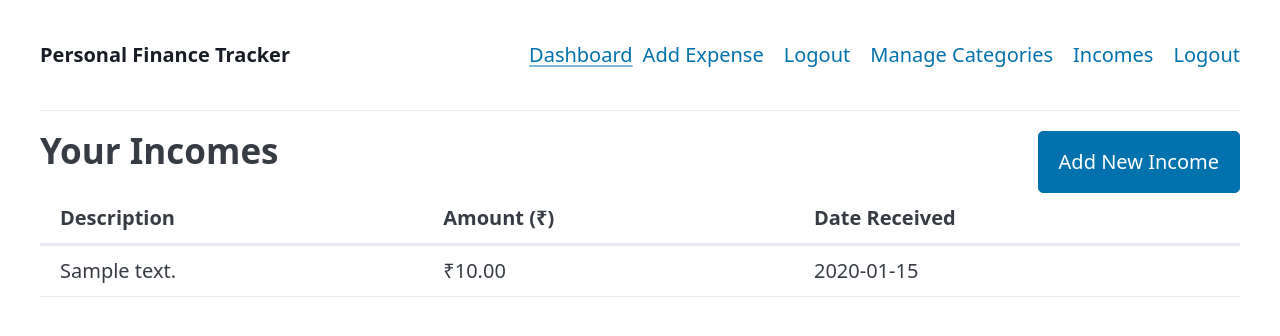
After one commit to PrajwalMadhyastha/personal-finance-webapp, a Flask app: page /incomes in a window 1280 px wide. The commit adds this page. Shown: the top 336 px of the page. Run offline with Flask 3, Linux system fonts and the light colour scheme; a user stored in the database is signed in; tables that the repository leaves empty hold one stand-in row (values such as "Sample post"); parts of the project's set-up code (start-up, migrations or seed data) failed here and were passed over; some libraries are stand-ins or nearby versions.

Commit message:
feat(app): Implement create and read functionality for income

```diff
--- a/finance_tracker/routes.py
+++ b/finance_tracker/routes.py
@@ -1,13 +1,50 @@
 # finance_tracker/routes.py
 from flask import Blueprint, render_template, request, redirect, url_for, flash, current_app, abort, jsonify
 from flask_login import login_user, logout_user, login_required, current_user
-from .models import Expense, User, Category
+from .models import Expense, User, Category, Income
 from datetime import date, datetime, timedelta
 from . import db
 from sqlalchemy import func
 from urllib.parse import urlparse
 
 main_bp = Blueprint('main', __name__)
+
+@main_bp.route('/incomes')
+@login_required
+def view_incomes():
+    """Renders a page listing all incomes for the current user."""
+    incomes = Income.query.filter_by(owner=current_user).order_by(Income.timestamp.desc()).all()
+    return render_template('incomes.html', incomes=incomes)
+
+@main_bp.route('/add_income', methods=['GET', 'POST'])
+@login_required
+def add_income():
+    """Handles adding a new income record."""
+    if request.method == 'POST':
+        description = request.form.get('description')
+        amount_str = request.form.get('amount')
+
+        if not description or not amount_str:
+            flash('Error: All fields are required.', 'error')
+            return redirect(url_for('main.add_income'))
+
+        try:
+            amount = float(amount_str)
+            if amount <= 0:
+                flash('Error: Amount must be a positive number.', 'error')
+                return redirect(url_for('main.add_income'))
+        except ValueError:
+            flash('Error: Amount must be a valid number.', 'error')
+            return redirect(url_for('main.add_income'))
+
+        new_income = Income(description=description, amount=amount, owner=current_user)
+        db.session.add(new_income)
+        db.session.commit()
+        flash('Income record added successfully!', 'success')
+        return redirect(url_for('main.view_incomes'))
+
+    # For a GET request, just show the form
+    return render_template('add_income_form.html')
 
 def get_month_range(today=None):
     """Returns the first and last day of the current month."""
--- a/finance_tracker/templates/base.html
+++ b/finance_tracker/templates/base.html
@@ -26,8 +26,9 @@
                 {% if current_user.is_authenticated %}
                     <a href="{{ url_for('main.dashboard') }}">Dashboard</a>
                     <li><a href="{{ url_for('main.add_expense') }}">Add Expense</a></li>
+                    <li><a href="{{ url_for('main.logout') }}">Logout</a></li>
                     <li><a href="{{ url_for('main.manage_categories') }}">Manage Categories</a></li>
-                    <li><a href="{{ url_for('main.logout') }}">Logout</a></li>
+                    <li><a href="{{ url_for('main.view_incomes') }}">Incomes</a></li> <li><a href="{{ url_for('main.logout') }}">Logout</a></li>
                 {% else %}
                     <li><a href="{{ url_for('main.login') }}">Login</a></li>
                     <li><a href="{{ url_for('main.register') }}">Register</a></li>
--- /dev/null
+++ b/finance_tracker/templates/incomes.html
@@ -0,0 +1,37 @@
+{% extends "base.html" %}
+
+{% block title %}Your Incomes{% endblock %}
+
+{% block content %}
+    <div class="grid">
+        <div>
+            <h2>Your Incomes</h2>
+        </div>
+        <div>
+            <a href="{{ url_for('main.add_income') }}" role="button" style="float: right;">Add New Income</a>
+        </div>
+    </div>
+
+    {% if incomes %}
+        <table>
+            <thead>
+                <tr>
+                    <th>Description</th>
+                    <th>Amount (₹)</th>
+                    <th>Date Received</th>
+                </tr>
+            </thead>
+            <tbody>
+                {% for income in incomes %}
+                    <tr>
+                        <td>{{ income.description }}</td>
+                        <td>₹{{ "%.2f"|format(income.amount) }}</td>
+                        <td>{{ income.timestamp.strftime('%Y-%m-%d') }}</td>
+                    </tr>
+                {% endfor %}
+            </tbody>
+        </table>
+    {% else %}
+        <p>You haven't logged any income records yet.</p>
+    {% endif %}
+{% endblock %}
```
Also changed, not shown: finance_tracker/models.py (+13 -3 lines), finance_tracker/templates/add_income_form.html (added, +21 -0 lines), migrations/versions/e688981d7b26_m.py (added, +36 -0 lines).
